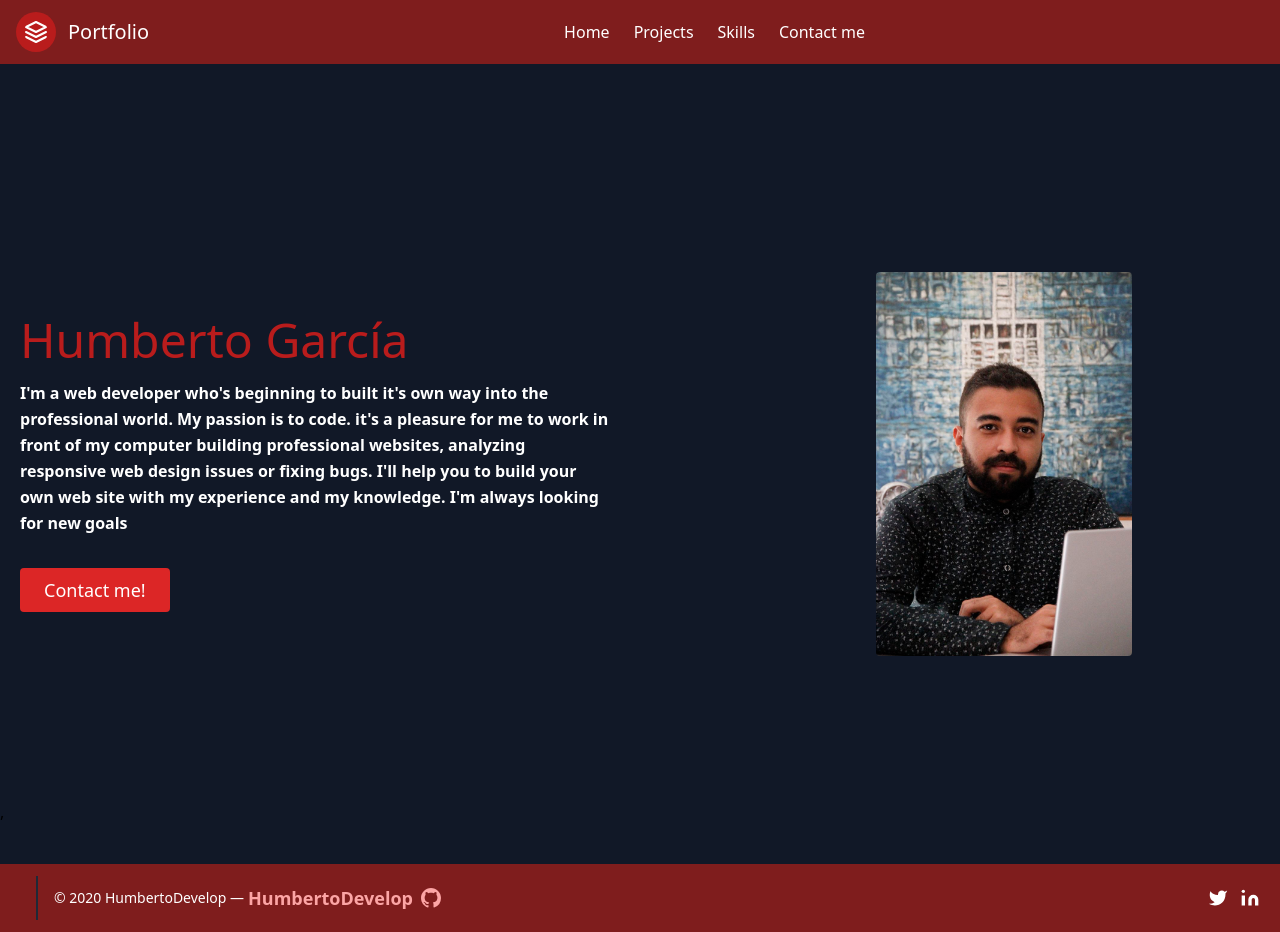
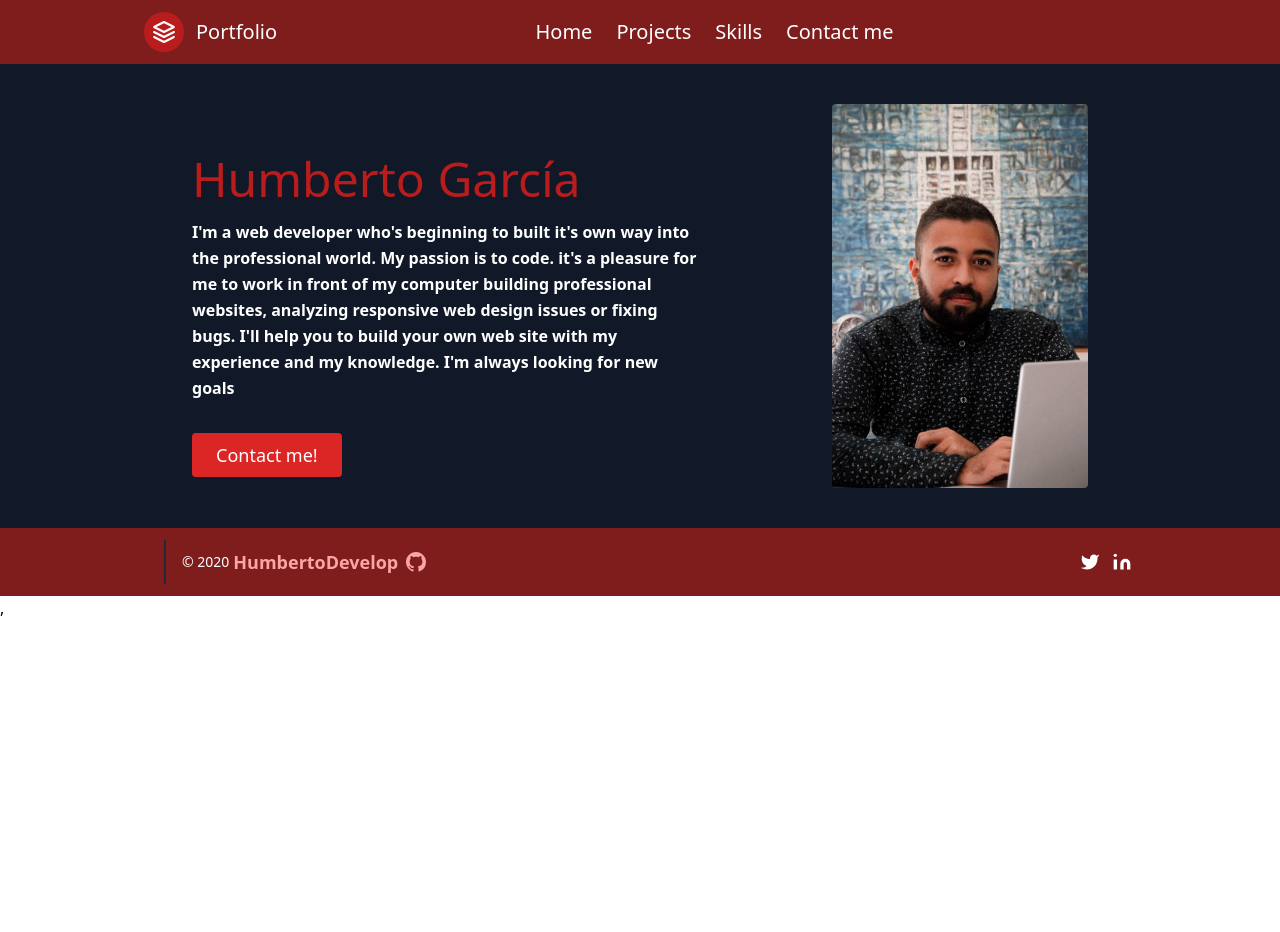
Before and after one commit to HumbertoDevelop/portafolio, a React (Create React App) app: page / in a window 1280 px wide. After the commit the page ends 800 px from the top, so only its background shows below. Built offline with nearby package versions, Linux system fonts and the light colour scheme.

Commit message:
queries added to Home.js

```diff
--- a/src/App.css
+++ b/src/App.css
@@ -1,6 +1,5 @@
 /** @format */
 
 .App {
-	height: 100vh;
-	width: 100%;
+	overflow-x: hidden;
 }
--- a/src/Components/Molecules/Footer.jsx
+++ b/src/Components/Molecules/Footer.jsx
@@ -4,10 +4,10 @@ import React from "react";
 
 const Footer = () => {
 	return (
-		<footer className=" bg-red-900 text-white body-font">
-			<div className="container px-5 py-3 mx-auto flex items-center sm:flex-row ">
+		<footer className=" bg-red-900 text-white body-font ">
+			<div className="container px-5 py-3 mx-auto flex items-center justify-between sm:flex-row ">
 				<p className="text-sm flex items-center sm:ml-4 sm:pl-4 sm:border-l-2 sm:border-gray-800 sm:py-2 sm:mt-0 mt-4">
-					© 2020 HumbertoDevelop —
+					© 2020
 					<a
 						href="https://github.com/HumbertoDevelop"
 						className="text-red-300 ml-1 font-semibold text-lg flex items-center"
--- a/src/Components/Molecules/Gallery.jsx
+++ b/src/Components/Molecules/Gallery.jsx
@@ -43,20 +43,24 @@ const Gallery = () => {
 							</a>
 						</div>
 					</div>
-					<div className="lg:w-1/3 sm:w-1/2 p-2">
+					<div className="lg:w-1/3 sm:w-1/2 p-2 ">
 						<div className="flex relative">
 							<img
 								alt="gallery"
 								className="absolute inset-0 w-full h-full object-cover object-center"
 								src={proyecto2}
 							/>
-							<a href="/" target="_blank" rel="noreferrer">
-								<div className="py-12 relative z-10 w-full border-4 border-gray-800 bg-red-900 opacity-0 hover:opacity-100">
+							<a
+								href="https://thirsty-fermi-be297c.netlify.app"
+								target="_blank"
+								rel="noreferrer">
+								<div className=" py-12 relative z-10 w-full border-4 border-gray-800 bg-red-900 opacity-0 hover:opacity-100">
 									<h1 className="title-font text-lg font-medium text-white mb-3">
 										Page 404
 									</h1>
 									<p className="leading-relaxed">
-										Page error 404
+										This static page 404 it was created with Html and Csse
+										from scratch
 									</p>
 								</div>
 							</a>
--- a/src/Components/Molecules/Header.jsx
+++ b/src/Components/Molecules/Header.jsx
@@ -23,7 +23,7 @@ const Header = () => {
 					</svg>
 					<span className="ml-3 text-xl">Portfolio</span>
 				</a>
-				<nav className="md:ml-auto md:mr-auto flex flex-wrap items-center text-base justify-center gap-6">
+				<nav className="md:ml-auto md:mr-auto flex flex-wrap items-center text-xl justify-center gap-6 ">
 					<NavLink to="/">Home</NavLink>
 					<NavLink to="/proyectos">Projects</NavLink>
 					<NavLink to="/aptitudes">Skills</NavLink>
--- a/src/Components/Pages/Home.jsx
+++ b/src/Components/Pages/Home.jsx
@@ -6,9 +6,9 @@ import picProfile from "../img/pic3.jpg";
 
 const Home = () => {
 	return (
-		<section className=" bg-gray-900 body-font h-screen grid ">
-			<div className="container mx-auto flex px-5 gap-x-10 md:flex-row  items-center">
-				<div className=" lg:flex-grow md:w-1/2 lg:pr-24 flex flex-col md:items-start md:text-left mb-16 md:mb-0 items-center text-center">
+		<section className=" bg-gray-900 body-font grid">
+			<div className="container mx-auto flex smx2:flex-col lgx1:px-0 lgx1:justify-around px-5 gap-x-10 smx2:gap-x-0 md:flex-row items-center justify-center">
+				<div className=" lg:flex-grow md:w-1/2 lg:pr-24 flex flex-col md:items-start md:text-left mb-16 smx2:my-10  md:mb-0 items-center text-center">
 					<h1 className="title-font sm:text-5xl text-3xl mb-4 font-medium text-red-700">
 						Humberto García
 					</h1>
@@ -28,9 +28,9 @@ const Home = () => {
 						</NavLink>
 					</div>
 				</div>
-				<div className="lg:max-w-lg lg:w-full md:w-1/2 w-6/12 flex justify-center">
+				<div className="lg:max-w-sm lg:w-full lg:h-3/4 lgx1:w-1/4 w-6/12 flex justify-center smx2:my-10">
 					<img
-						className="object-cover object-center rounded h-96"
+						className="object-cover object-center rounded "
 						alt="hero"
 						src={picProfile}
 					/>
--- a/src/index.css
+++ b/src/index.css
@@ -1,6 +1,4 @@
 /** @format */
-
-
 
 @tailwind base;
 @tailwind components;
--- a/tailwind.config.js
+++ b/tailwind.config.js
@@ -1,9 +1,28 @@
+/** @format */
+
 module.exports = {
-  content: [
-    "./src/**/*.{js,jsx,ts,tsx}",
-  ],
-  theme: {
-    extend: {},
-  },
-  plugins: [],
-}
+	content: ["./src/**/*.{js,jsx,ts,tsx}"],
+	theme: {
+		extend: {},
+		screens: {
+			smx2: "320px",
+			// => @media (min-width: 320px) { ... }
+
+			smx1: "425px",
+			// => @media (min-width: 425px) { ... }
+
+			sm: "576px",
+			// => @media (min-width: 576px) { ... }
+
+			md: "960px",
+			// => @media (min-width: 960px) { ... }
+
+			lgx1: "1024px",
+			// => @media (min-width: 1440px) { ... }
+
+      lg: "1440px",
+			// => @media (min-width: 1440px) { ... }
+		},
+	},
+	plugins: [],
+};
```
